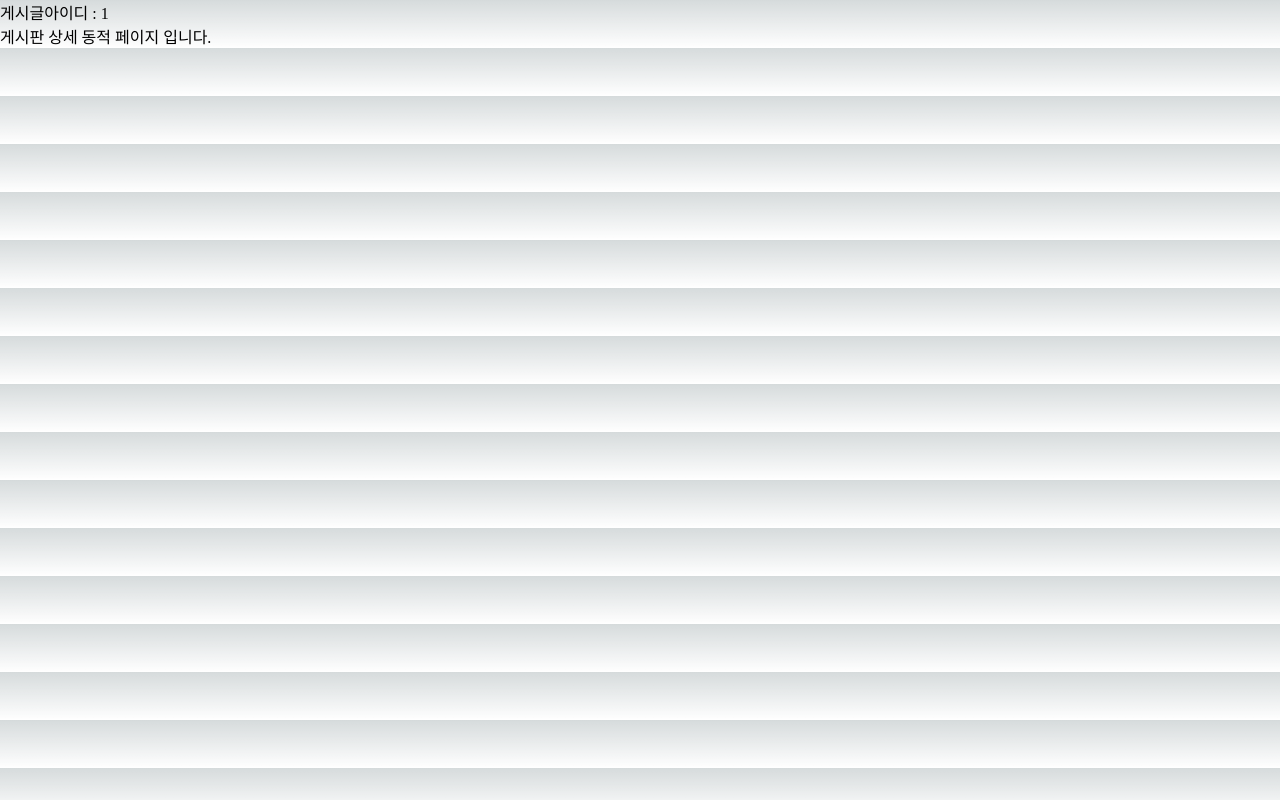
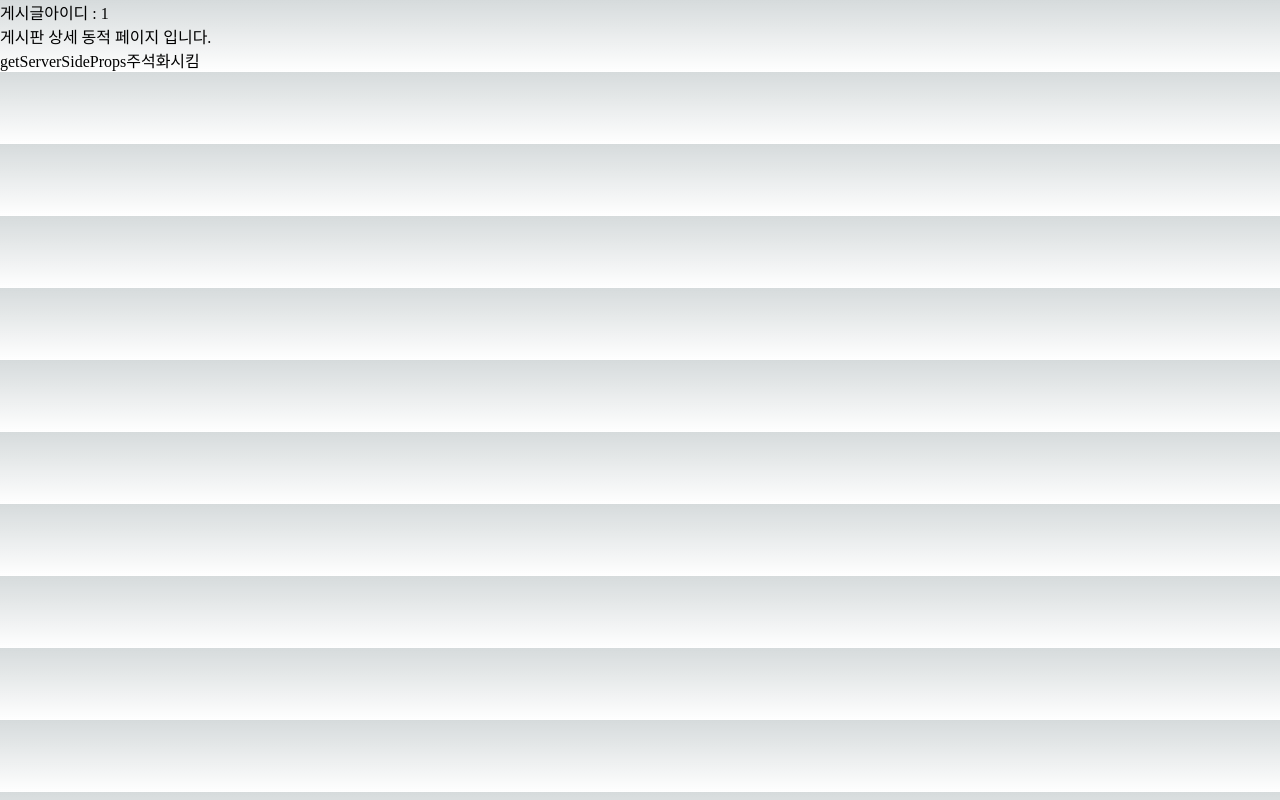
Before and after one commit to AppleTrick/AWS_buildTest_repo, a Next.js app: page /boards/1 in a window 1280 px wide. Built offline with nearby package versions, Linux system fonts and the light colour scheme.

Commit message:
내용 수정

```diff
--- a/pages/boards/[boardId]/index.js
+++ b/pages/boards/[boardId]/index.js
@@ -9,6 +9,7 @@ export default function BoardPages() {
     <>
       <div>게시글아이디 : {router.query.boardId}</div>
       <div> 게시판 상세 동적 페이지 입니다.</div>
+      <div>getServerSideProps주석화시킴</div>
     </>
   );
 }
```
